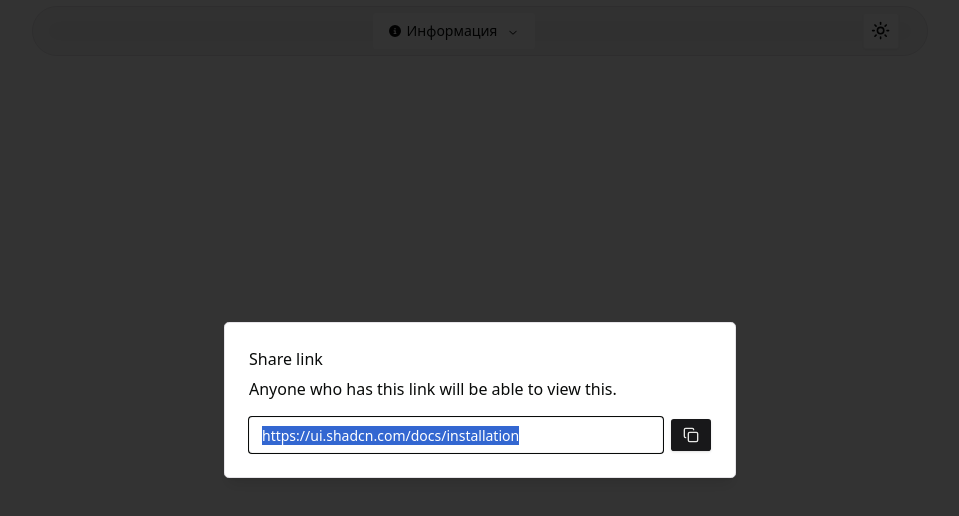
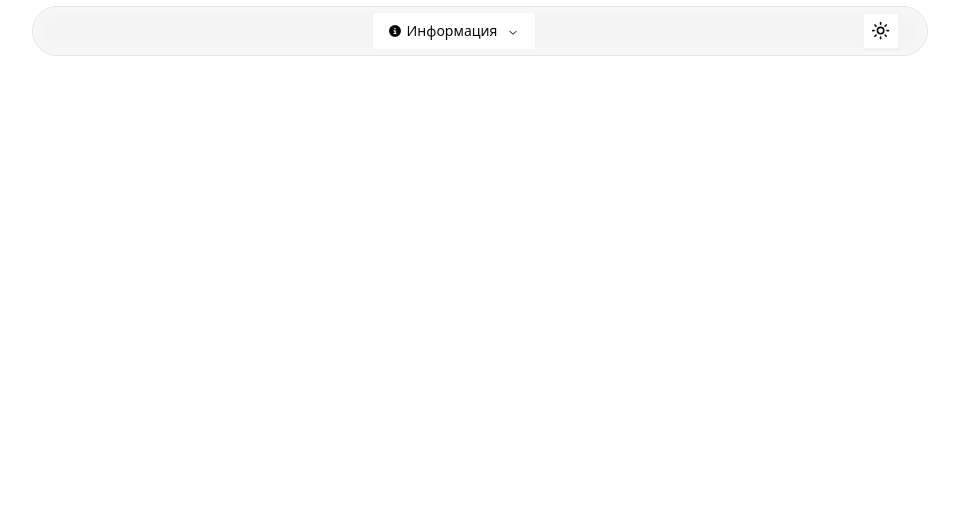
Before and after one commit to andreevnikola/archtag-webapp, a React (Vite) app: page /auth in a window 1280 px wide. Shown: the top 516 px of the page, without its empty margins (160-1119 px from the left). Built offline with nearby package versions, Linux system fonts and the light colour scheme.

Commit message:
just a comment

```diff
--- a/src/routes/__root.tsx
+++ b/src/routes/__root.tsx
@@ -11,16 +11,16 @@ export const Route = createRootRoute({
 });
 
 function RootComponent() {
-  const modal = ModalController.instanciate()
-    .setContent(<UnverifiedAccountModal />)
-    .setCanClose(false)
-    .useModal();
+  // const modal = ModalController.instanciate()
+  //   .setContent(<UnverifiedAccountModal />)
+  //   .setCanClose(false)
+  //   .useModal();
 
-  useEffect(() => {
-    setTimeout(() => {
-      modal.open();
-    }, 1000);
-  }, []);
+  // useEffect(() => {
+  //   setTimeout(() => {
+  //     modal.open();
+  //   }, 1000);
+  // }, []);
 
   return (
     <div className="w-full p-0">
```
